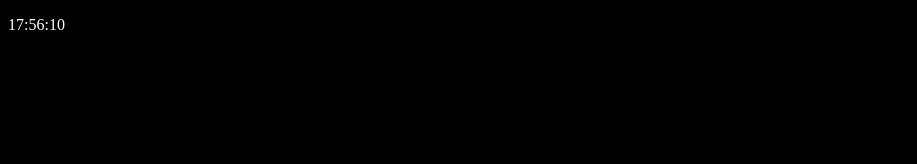
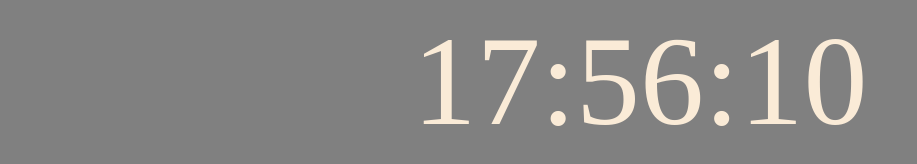
Before and after one commit to olya-ivanova/javascript-works, a plain HTML site: page clock/index.html in a window 1280 px wide. Shown: the whole page, without its empty margins (0-917 px from the left). Drawn offline with Linux system fonts and the light colour scheme.

Commit message:
add style

```diff
--- a/clock/css/style.css
+++ b/clock/css/style.css
@@ -1,6 +1,15 @@
 body {
-	background-color: black;
+	background-color: gray;
+	color: antiquewhite;
+	text-align: center;
+	font-size: 100%;
+}
+h2{
+	font-family: serif;
+	font-size: 4.0em;
 }
 p {
-	color: white;
+	font-family: serif;
+	font-size: 8.0em;
+	margin-top: 0;
 }
```
